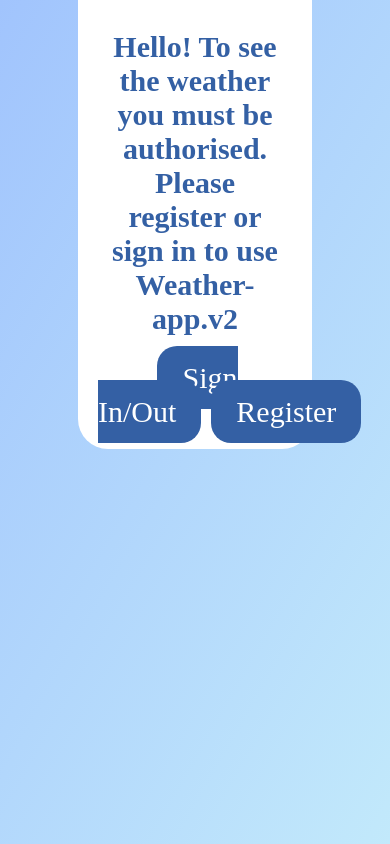
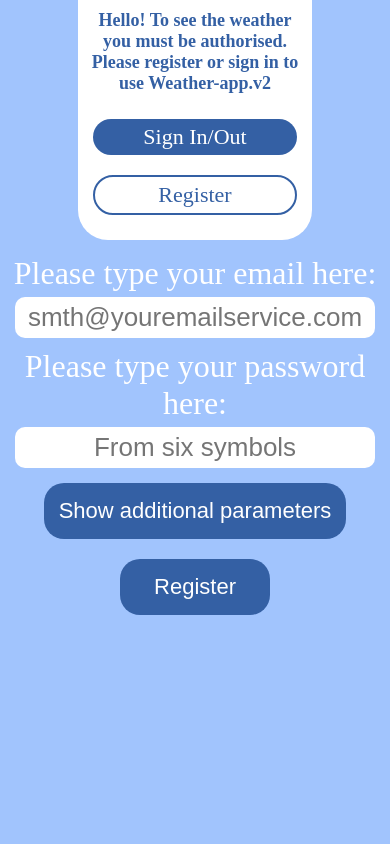
Before and after one commit to Gr0mi4/weather-app.v2, a Vue app: page /register in a window 390 px wide. Before the commit this address led to /register#/auth. Built offline with nearby package versions, Linux system fonts and the light colour scheme; no server answers.

Commit message:
Routing works as it should, few new styling features, new registration fields added

```diff
--- a/src/App.vue
+++ b/src/App.vue
@@ -19,7 +19,7 @@ export default {
 
 <style lang="scss">
   body {
-    background-image: $primary-background-gradient;
+    background-color: #a1c4fd;
     display: flex;
     justify-content: center;
     height: 100vh;
@@ -80,5 +80,41 @@ export default {
               box-shadow: 0 0 4px 4px $secondary-color;
           }
       }
+
+    & .input-field {
+      text-align: center;
+      font-size: 28px;
+      border: none;
+      border-radius: 10px;
+      margin-bottom: 10px;
+      transition: box-shadow 0.4s;
+      outline: none;
+      min-width: 400px;
+      padding: 5px;
+
+      @media screen and (max-width: 1024px) {
+        font-size: 45px;
+        min-width: 650px;
+      }
+
+      @media screen and (max-width: 702px) {
+        font-size: 35px;
+        min-width: 500px;
+      }
+
+      @media screen and (max-width: 502px) {
+        font-size: 26px;
+        min-width: 350px;
+      }
+
+      @media screen and (max-width: 380px) {
+        font-size: 22px;
+        min-width: 300px;
+      }
+
+      &:focus {
+        box-shadow: 0 0 4px 4px $secondary-color;
+      }
+    }
   }
 </style>
--- a/src/components/Authentication.vue
+++ b/src/components/Authentication.vue
@@ -3,8 +3,8 @@
     <div class="authorization-choice">
       <h1 class="headline">Hello! To see the weather you must be authorised. Please register or sign in to use
         Weather-app.v2</h1>
-      <router-link to="/signIn" class="button">Sign In/Out</router-link>
-      <router-link to="/register" class="button">Register</router-link>
+      <router-link to="/signIn" class="button" replace>Sign In/Out</router-link>
+      <router-link to="/register" class="button" replace>Register</router-link>
     </div>
     <router-view></router-view>
   </div>
@@ -24,19 +24,63 @@ export default {
     background-color: $secondary-color;
     border-radius: 0 0 30px 30px;
 
+    @media screen and (max-width: 1024px) {
+      display: flex;
+      flex-direction: column;
+    }
+
+    @media screen and (max-width: 702px) {
+      padding: 0;
+    }
+
+    @media screen and (max-width: 502px) {
+      font-size: 22px;
+      padding: 5px 5px 15px;
+    }
+
     .headline {
       font-size: 30px;
-      padding: 10px 10px 25px;
+      padding: 0 0 25px;
+
+      @media screen and (max-width: 1024px) {
+        font-size: 26px;
+        padding: 5px 5px 25px;
+      }
+
+      @media screen and (max-width: 702px) {
+        font-size: 22px;
+        padding: 5px 5px 15px;
+      }
+
+      @media screen and (max-width: 702px) {
+        font-size: 18px;
+        padding: 5px 5px 15px;
+      }
     }
 
     .button {
       font-size: 30px;
       padding: 15px 25px;
 
-      &.chosen {
-        background-color: $secondary-color;
-        color: $primary-color;
-        border: 2px solid $primary-color;
+      @media screen and (max-width: 1024px) {
+        font-size: 25px;
+        padding: 10px 20px;
+        margin: 10px;
+      }
+
+      @media screen and (max-width: 702px) {
+        font-size: 22px;
+        padding: 5px 5px;
+      }
+    }
+
+    .router-link-active {
+      background-color: $secondary-color;
+      color: $primary-color;
+      border: 2px solid $primary-color;
+
+      &:focus {
+        box-shadow: 0 0 4px 2px $primary-color;
       }
     }
   }
@@ -63,7 +107,7 @@ export default {
   }
 
   form{
-    margin-top: 30px ;
+    margin-top: 15px ;
   }
 
   .inputs {
@@ -89,42 +133,6 @@ export default {
 
       @media screen and (max-width: 380px) {
         font-size: 26px;
-      }
-    }
-
-    & input[type=text], input[type=password] {
-      text-align: center;
-      font-size: 28px;
-      border: none;
-      border-radius: 10px;
-      margin-bottom: 20px;
-      transition: box-shadow 0.4s;
-      outline: none;
-      min-width: 400px;
-      padding: 5px;
-
-      @media screen and (max-width: 1024px) {
-        font-size: 45px;
-        min-width: 650px;
-      }
-
-      @media screen and (max-width: 702px) {
-        font-size: 35px;
-        min-width: 500px;
-      }
-
-      @media screen and (max-width: 502px) {
-        font-size: 26px;
-        min-width: 350px;
-      }
-
-      @media screen and (max-width: 380px) {
-        font-size: 22px;
-        min-width: 300px;
-      }
-
-      &:focus {
-        box-shadow: 0 0 4px 4px $secondary-color;
       }
     }
 
@@ -176,6 +184,7 @@ export default {
     font-size: 25px;
     background-color: $secondary-color;
     padding: 20px;
+    margin: 25px;
     border: 2px solid $primary-color;
     border-radius: 30px;
     text-decoration: none;
@@ -215,5 +224,4 @@ export default {
       box-shadow: 0 0 4px 4px $secondary-color;
     }
   }
-
 </style>
--- a/src/components/Authentication/Register.vue
+++ b/src/components/Authentication/Register.vue
@@ -1,11 +1,23 @@
 <template>
-  <form @submit.prevent>
+  <form @submit.prevent class="register-form">
     <div class="inputs">
       <label>Please type your email here:</label>
-      <input type="text" id="login-input" v-model="login" placeholder="smth@youremailservice.com"/>
+      <input class="input-field" type="text" id="login-input" v-model="login" placeholder="smth@youremailservice.com"/>
       <label>Please type your password here:</label>
-      <input type="password" id="password-input" v-model="password" placeholder="From six symbols"/>
+      <input class="input-field" type="password" id="password-input" v-model="password" placeholder="From six symbols"/>
       <h1 class="user-info error" v-if="this.errorText">{{errorText}}</h1>
+    </div>
+    <button v-if="!showAdditionalParams" class="button" @click="showAdditionalParams=true">Show additional parameters</button>
+    <div v-if="showAdditionalParams" class="inputs additional">
+      <label>First Name</label>
+      <input class="input-field" type="text"/>
+      <label>City</label>
+      <input class="input-field" type="text"/>
+      <label>Country</label>
+      <input class="input-field" type="text"/>
+      <label>Date of birth</label>
+      <input class="input-field" type="date"/>
+      <button class="button" @click="showAdditionalParams=false">Hide additional parameters</button>
     </div>
     <input v-if="!this.authUser" class="button" type="submit" value="Register" @click="registerNewUser"/>
     <h1 v-if="this.authUser" class="headline">To register a new user please sign out</h1>
@@ -24,7 +36,7 @@ export default {
       password: '',
       authUser: null,
       errorText: '',
-      registrationSuccessful: false
+      showAdditionalParams: false
     }
   },
   methods: {
@@ -43,16 +55,26 @@ export default {
 </script>
 
 <style lang="scss">
-  .success-message {
-    background-color: $secondary-color;
-    padding: 10px;
-    max-width: 500px;
-    margin: 0 auto;
-    color: $primary-color;
-    border-radius: 30px;
+  .register-form {
     display: flex;
     flex-direction: column;
-    justify-content: center;
     align-items: center;
+
+    .headline {
+      @media screen and (max-width: 1024px) {
+        font-size: 40px;
+        padding: 10px;
+      }
+
+      @media screen and (max-width: 502px) {
+        font-size: 26px;
+        padding: 2px;
+      }
+    }
+
+    .additional-inputs {
+      display: flex;
+      flex-direction: column;
+    }
   }
 </style>
--- a/src/components/Authentication/SignIn.vue
+++ b/src/components/Authentication/SignIn.vue
@@ -2,9 +2,9 @@
     <form @submit.prevent>
       <div class="inputs">
         <label>Please type your email here:</label>
-        <input type="text" id="login-input" v-model="login" placeholder="smth@youremailservice.com"/>
+        <input class="input-field" type="text" id="login-input" v-model="login" placeholder="smth@youremailservice.com"/>
         <label>Please type your password here:</label>
-        <input type="password" id="password-input" v-model="password" placeholder="From six symbols"/>
+        <input class="input-field" type="password" id="password-input" v-model="password" placeholder="From six symbols"/>
         <h1 class="user-info" v-if="this.authUser===null">You are not signed in</h1>
         <h1 class="user-info" v-if="this.authUser">You are signed in as {{authUser.email}}</h1>
         <h1 class="user-info error" v-if="this.errorText">{{errorText}}</h1>
--- a/src/router.js
+++ b/src/router.js
@@ -8,7 +8,14 @@ const routes = [
   {
     path: '/',
     name: 'home',
-    component: Home
+    component: Home,
+    beforeEnter: (to, from, next) => {
+      if (localStorage.user === 'null' || localStorage.user === undefined) {
+        next({ name: 'auth' })
+      } else {
+        next()
+      }
+    }
   },
   {
     path: '/auth',
@@ -30,14 +37,8 @@ const routes = [
 ]
 
 const router = new VueRouter({
+  mode: 'history',
   routes: routes
-})
-router.beforeEach((to, from, next) => {
-  if ((localStorage.user === 'null' || localStorage.user === undefined) && to.name === 'home') {
-    next({ name: 'auth' })
-  } else {
-    next()
-  }
 })
 
 export default router
--- a/src/styles/variables.scss
+++ b/src/styles/variables.scss
@@ -1,5 +1,4 @@
 $primary-color: #3460A4;
 $secondary-color: #fff;
 $tertiary-color: #000;
-
-$primary-background-gradient: linear-gradient(120deg, #a1c4fd 0%, #c2e9fb 100%)
+$primary-background-color: #a1c4fd;
```
